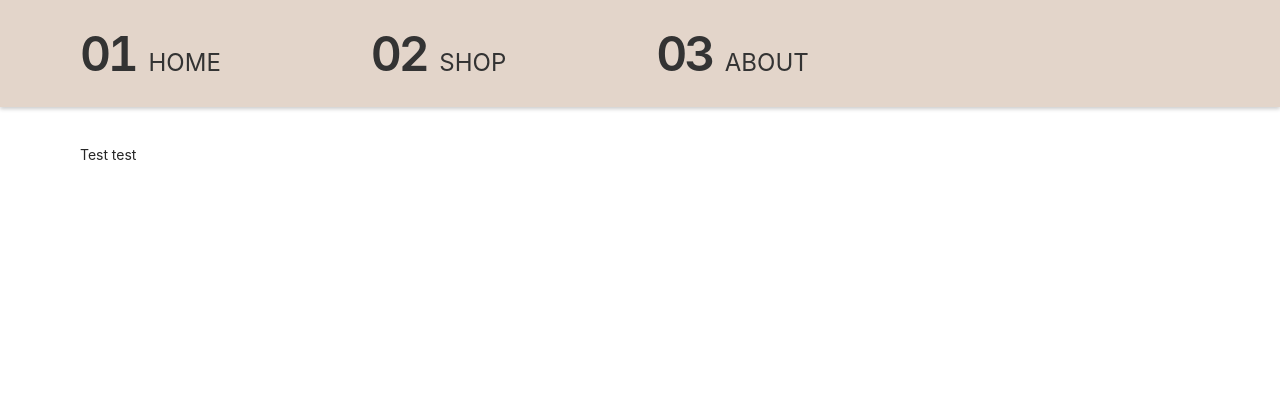
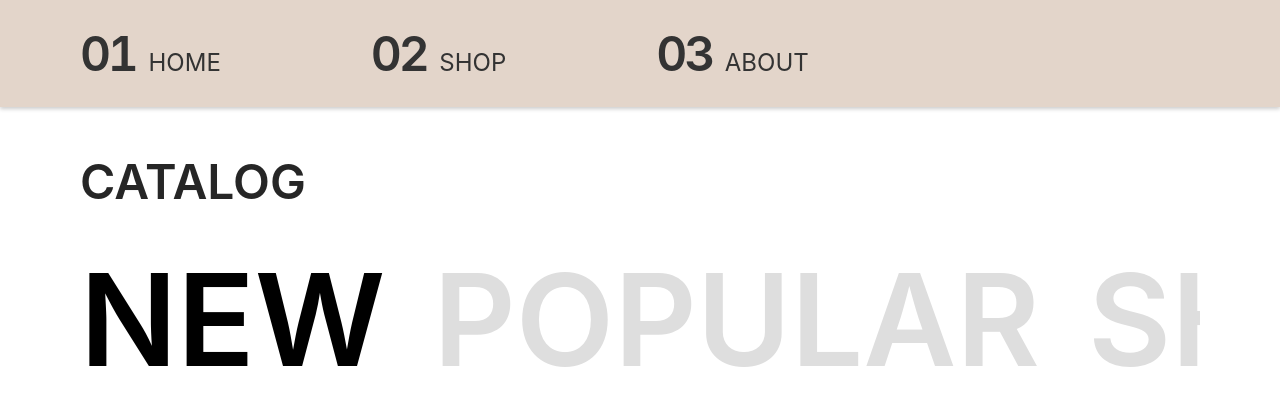
Before and after one commit to seanisoverhere/bdaEcommerce, a Next.js app: page /shop in a window 1280 px wide. Shown: the top 406 px of the page. Built offline with nearby package versions, Linux system fonts and the light colour scheme.

Commit message:
add categories

```diff
--- a/src/containers/Shop/index.tsx
+++ b/src/containers/Shop/index.tsx
@@ -1,8 +1,24 @@
 import React from "react";
-import { ShopContainer } from "./styles";
+import {
+  CategoryContainer,
+  CategoryText,
+  ShopContainer,
+  ShopTitle,
+} from "./styles";
 
 const Shop = () => {
-  return <ShopContainer>Test test</ShopContainer>;
+  return (
+    <ShopContainer>
+      <ShopTitle>CATALOG</ShopTitle>
+      <CategoryContainer>
+        <CategoryText $isActive>NEW</CategoryText>
+        <CategoryText>POPULAR</CategoryText>
+        <CategoryText>SHIRTS</CategoryText>
+        <CategoryText>JEANS</CategoryText>
+        <CategoryText>GARMENTS</CategoryText>
+      </CategoryContainer>
+    </ShopContainer>
+  );
 };
 
 export default Shop;
--- a/src/containers/Shop/styles.ts
+++ b/src/containers/Shop/styles.ts
@@ -3,3 +3,21 @@ import styled from "styled-components";
 export const ShopContainer = styled.div`
   margin: 9rem 5rem 2rem;
 `;
+
+export const ShopTitle = styled.div`
+  font-weight: 600;
+  font-size: 3rem;
+`;
+
+export const CategoryContainer = styled.div`
+  display: flex;
+  overflow-x: auto;
+`;
+
+export const CategoryText = styled.div<{ $isActive?: boolean }>`
+  font-weight: 600;
+  font-size: 8rem;
+  padding-right: 3rem;
+  color: ${({ $isActive }) => ($isActive ? "#000" : "#DEDEDE")};
+  cursor: pointer;
+`;
```
